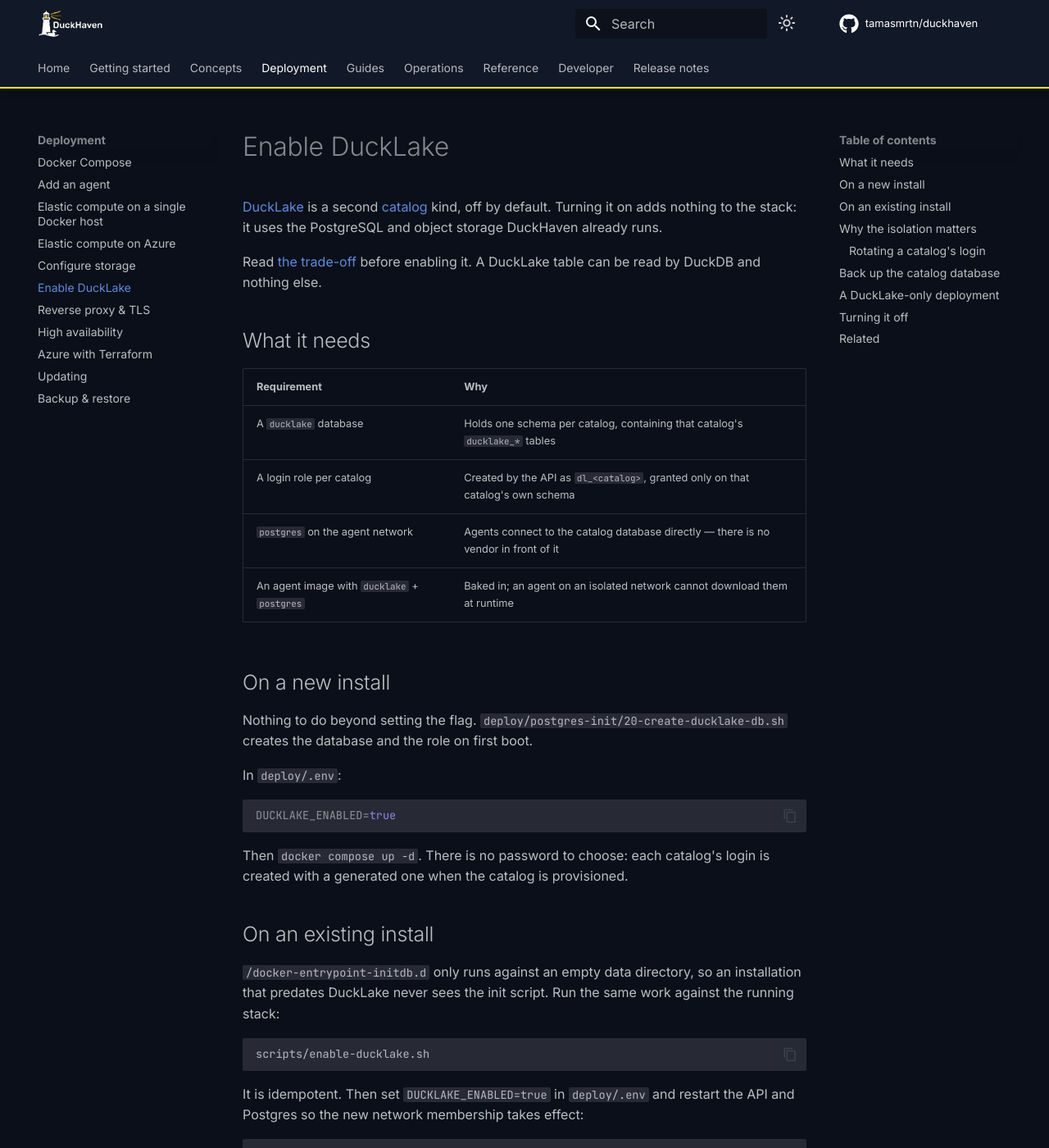
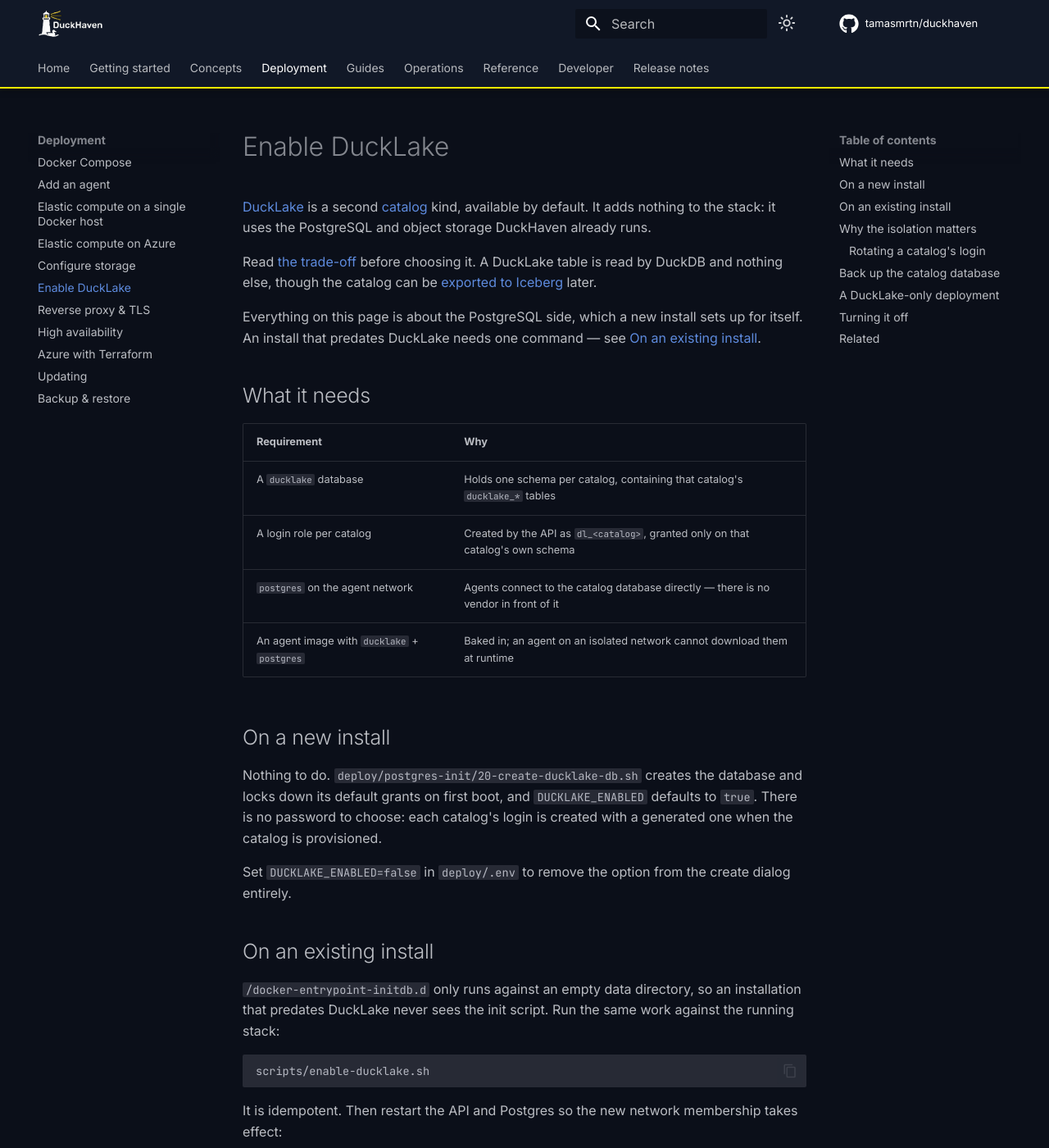
Before and after one commit to tamasmrtn/duckhaven, an MkDocs documentation site: the page built from docs/deployment/ducklake.md, in a window 1280 px wide and 1400 px high. Shown: the whole window at 82% size. Built offline with MkDocs 1.6.1 and Material for MkDocs 9.7.7, drawn with Linux system fonts in a browser that asks for light colours; comment, search, counter and statistics services are not loaded; some of the changed text lies outside the part shown.

Commit message:
Offer DuckLake by default
It shipped off and marked experimental because it was a second-class
catalog kind: no readiness probe, no metrics, a Polaris-coupled storage
check that could not work in the DuckLake-only topology it advertised, a
shared static database password, storage migration refused outright, and
maintenance it could run but was not allowed to.

Those are closed. DuckLake now matches the Iceberg path on every
capability DuckHaven exposes, and exceeds it on maintenance -- the one
thing DuckDB can do for DuckLake and cannot do for Iceberg.

DUCKLAKE_ENABLED defaults to true, which decides whether the kind can be
*chosen*. Iceberg + Polaris remains the default kind for a new catalog:
it is readable by engines other than DuckDB, and that is still the reason
to reach for it first. Setting the flag false removes the option
entirely, and no existing catalog of either kind is affected.

Two things deliberately not claimed. ADLS Gen 2 is implemented and has
never been run against a real storage account -- Azurite has no Entra, so
there is no local substitute for a user-delegation SAS -- and that
admonition is strengthened rather than dropped. And the assistant's
retrieval summary for concepts/catalogs.md still described it as the
Polaris catalog, which biased retrieval toward one kind on a page that
now documents both.

````diff
--- a/api/src/api/services/assistant/knowledge/docs_index.yaml
+++ b/api/src/api/services/assistant/knowledge/docs_index.yaml
@@ -45,7 +45,7 @@
 - path: concepts/catalogs.md
   title: Catalogs
   section: Concepts
-  summary: The shared Iceberg catalog governed by Apache Polaris.
+  summary: Catalogs of either kind, how they bind to workspaces, and what a kind decides.
 - path: concepts/tables.md
   title: Tables & Iceberg
   section: Concepts
--- a/docs/deployment/ducklake.md
+++ b/docs/deployment/ducklake.md
@@ -1,10 +1,14 @@
 # Enable DuckLake
 
-[DuckLake](../concepts/ducklake.md) is a second [catalog](../concepts/catalogs.md) kind, off by default. Turning it on
-adds nothing to the stack: it uses the PostgreSQL and object storage DuckHaven already runs.
+[DuckLake](../concepts/ducklake.md) is a second [catalog](../concepts/catalogs.md) kind, available by default. It adds
+nothing to the stack: it uses the PostgreSQL and object storage DuckHaven already runs.
 
-Read [the trade-off](../concepts/ducklake.md#the-trade-off-stated-plainly) before enabling it. A DuckLake table can be
-read by DuckDB and nothing else.
+Read [the trade-off](../concepts/ducklake.md#the-trade-off-stated-plainly) before choosing it. A DuckLake table is read
+by DuckDB and nothing else, though the catalog can be
+[exported to Iceberg](../concepts/ducklake.md#exporting-to-iceberg) later.
+
+Everything on this page is about the PostgreSQL side, which a new install sets up for itself. An install that predates
+DuckLake needs one command — see [On an existing install](#on-an-existing-install).
 
 ## What it needs
 
@@ -17,17 +21,11 @@
 
 ## On a new install
 
-Nothing to do beyond setting the flag. `deploy/postgres-init/20-create-ducklake-db.sh` creates the database and the
-role on first boot.
+Nothing to do. `deploy/postgres-init/20-create-ducklake-db.sh` creates the database and locks down its default grants
+on first boot, and `DUCKLAKE_ENABLED` defaults to `true`. There is no password to choose: each catalog's login is
+created with a generated one when the catalog is provisioned.
 
-In `deploy/.env`:
-
-```bash
-DUCKLAKE_ENABLED=true
-```
-
-Then `docker compose up -d`. There is no password to choose: each catalog's login is created with a generated one when
-the catalog is provisioned.
+Set `DUCKLAKE_ENABLED=false` in `deploy/.env` to remove the option from the create dialog entirely.
 
 ## On an existing install
 
@@ -38,8 +36,7 @@
 scripts/enable-ducklake.sh
 ```
 
-It is idempotent. Then set `DUCKLAKE_ENABLED=true` in `deploy/.env` and restart the API and Postgres so the new
-network membership takes effect:
+It is idempotent. Then restart the API and Postgres so the new network membership takes effect:
 
 ```bash
 docker compose up -d postgres api
@@ -100,11 +97,12 @@
 store's static key, scoped to the catalog's own prefix — weaker than what Polaris vends, and worth knowing if that
 matters to you.
 
-!!! note "How far each backend has been exercised"
+!!! warning "ADLS Gen 2 is implemented but unexercised"
     The bundled object store and external S3 are verified end to end — external S3 against a real STS `AssumeRole`,
-    including writing Parquet and purging it on drop. **ADLS Gen 2 is implemented but has not been run against a real
-    storage account**, because there is no local substitute (Azurite has no Entra, so no user-delegation SAS). Treat a
-    DuckLake catalog on ADLS as untested until you have tried it on a non-production account.
+    including writing Parquet and purging it on drop. **ADLS Gen 2 has never been run against a real storage
+    account**, because there is no local substitute: Azurite has no Entra, so no user-delegation SAS.
+    This did not change when DuckLake became available by default — treat a DuckLake catalog on ADLS as untested until
+    you have tried it on a non-production account of your own.
 
 ## Back up the catalog database
 
--- a/docs/llms.txt
+++ b/docs/llms.txt
@@ -22,7 +22,7 @@
 - [What is DuckHaven?](https://tamasmrtn.github.io/duckhaven/concepts/what-is-duckhaven/): Overview of the product and who it is for.
 - [Architecture](https://tamasmrtn.github.io/duckhaven/concepts/architecture/): The control-plane / compute split and data flow — the defining idea behind DuckHaven.
 - [Workspaces](https://tamasmrtn.github.io/duckhaven/concepts/workspaces/): How workspaces isolate queries, permissions, and history.
-- [Catalogs](https://tamasmrtn.github.io/duckhaven/concepts/catalogs/): The shared Iceberg catalog governed by Apache Polaris.
+- [Catalogs](https://tamasmrtn.github.io/duckhaven/concepts/catalogs/): Catalogs of either kind, how they bind to workspaces, and what a kind decides.
 - [Tables & Iceberg](https://tamasmrtn.github.io/duckhaven/concepts/tables/): Iceberg-native tables, snapshots, and time travel.
 - [DuckLake](https://tamasmrtn.github.io/duckhaven/concepts/ducklake/): DuckLake is the second kind of catalog DuckHaven can create.
 - [Agents](https://tamasmrtn.github.io/duckhaven/concepts/agents/): DuckDB compute agents you pick per query.
````
Also changed, not shown: README.md (+8 -5 lines), docs/concepts/ducklake.md (+4 -2 lines), docs/reference/configuration.md (+4 -4 lines), 4 other files.
